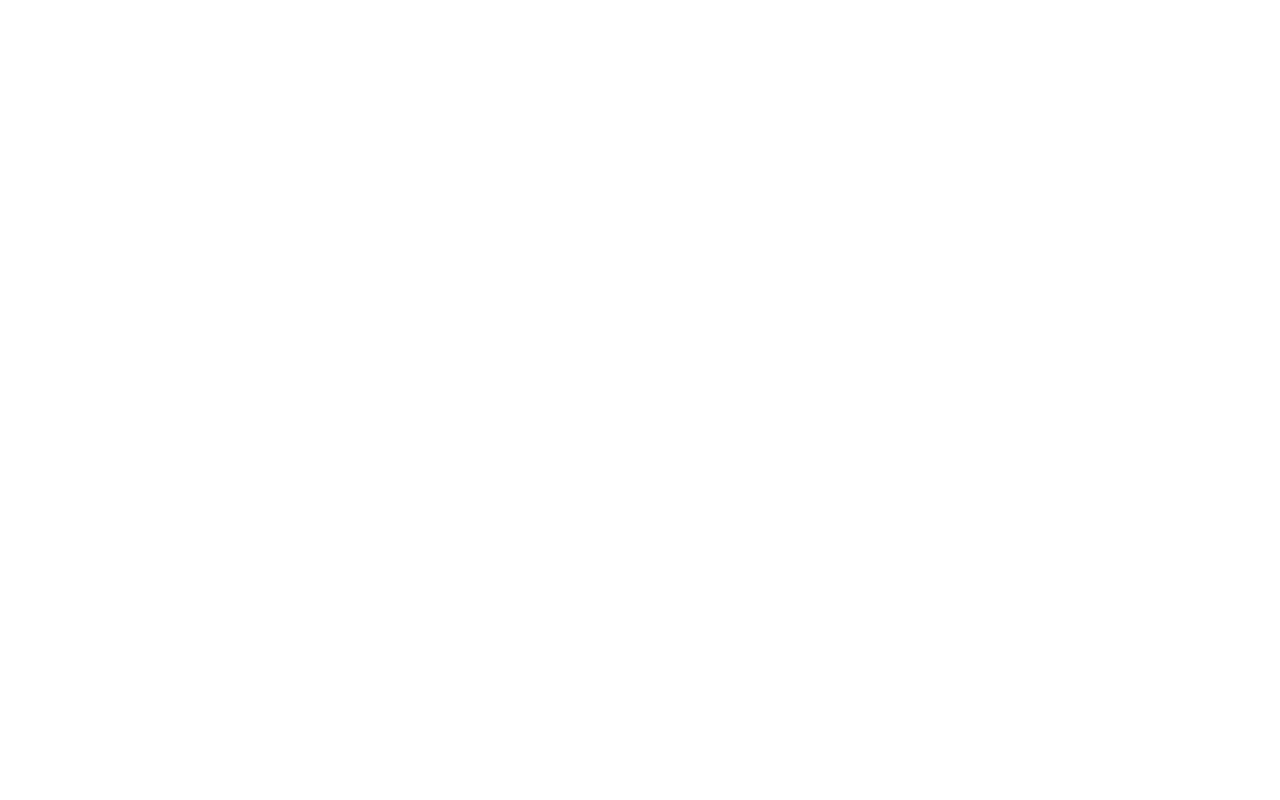
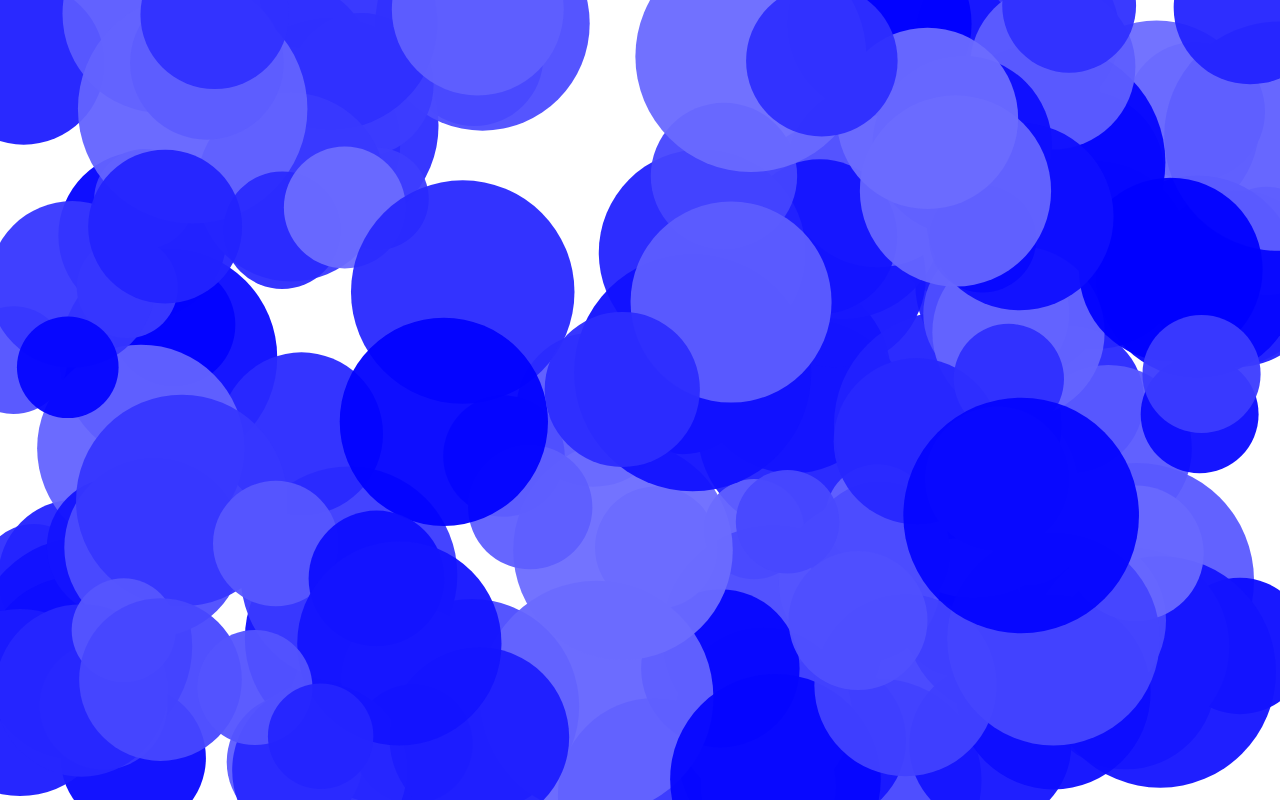
Before and after one commit to matanster/emotionalUI, a plain HTML site: page index.html in a window 1280 px wide. Drawn offline with nearby package versions, Linux system fonts and the light colour scheme.

Commit message:
"basic improvements"

```diff
--- /dev/null
+++ b/emotion.js
@@ -0,0 +1,21 @@
+var w = document.body.clientWidth,
+    h = document.body.clientHeight;
+
+var svg = d3.select("body").append("svg:svg")
+                           .attr("width", w).attr("height", h);
+
+var circle = svg.selectAll("circle")
+    .data(d3.range(150).map(function() {
+      return {
+        cx: w * Math.random(),
+        cy: h * Math.random(),
+        r: 50 + Math.random() * 70,
+        color: d3.hsl("blue").brighter(Math.random() * 1)
+      };
+    }))
+  .enter().append("svg:circle")
+    .attr("r", function(d) {return d.r})
+    .attr("cx", function(d) {return d.cx})
+    .attr("cy", function(d) {return d.cy})
+    .style("fill", function(d) {return d.color})
+    .style("fill-opacity", 0.95)
--- a/index.html
+++ b/index.html
@@ -1,13 +1,12 @@
-<!DOCTYPE html>
-<meta charset="utf-8">
+<html>
+  <meta charset="utf-8">
+  <head>
+    <script>document.write('<script src="http://' + (location.host || 'localhost').split(':')[0] +
+    ':35729/livereload.js?snipver=2"></' + 'script>')</script>
+    <script src="http://d3js.org/d3.v3.js"></script>
+  </head>
+  <body style="margin:0px; padding:0px">
+    <script src="emotion.js"></script>
 
-<script>document.write('<script src="http://' + (location.host || 'localhost').split(':')[0] +
-':35729/livereload.js?snipver=2"></' + 'script>')</script>
-
-<style>
-</style>
-
-<body>
-  <script src="http://d3js.org/d3.v3.js"></script>
-  <script src="grapher.js"></script>
-</body>
+  </body>
+</html>
```
Also changed, not shown: grapher.js (deleted).
